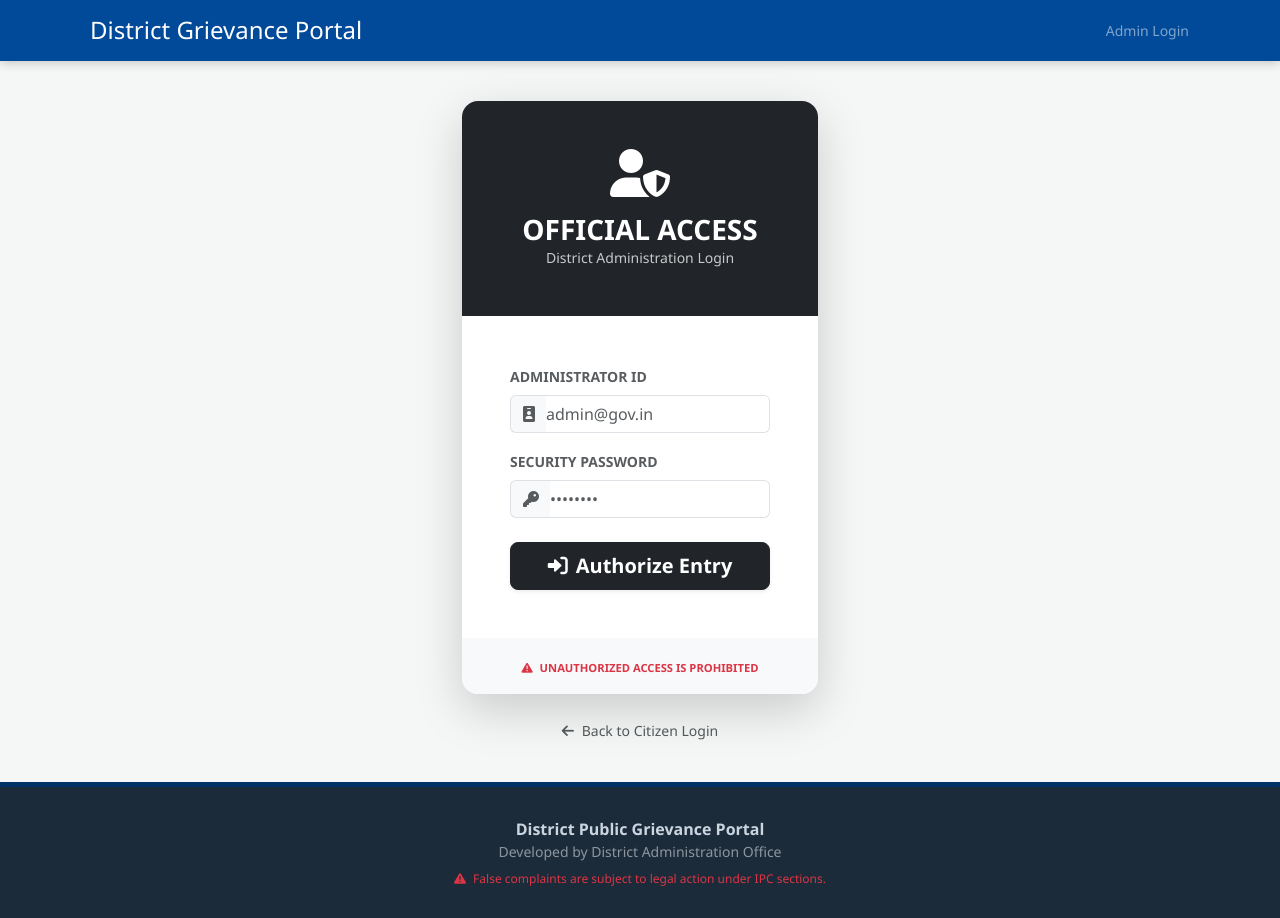
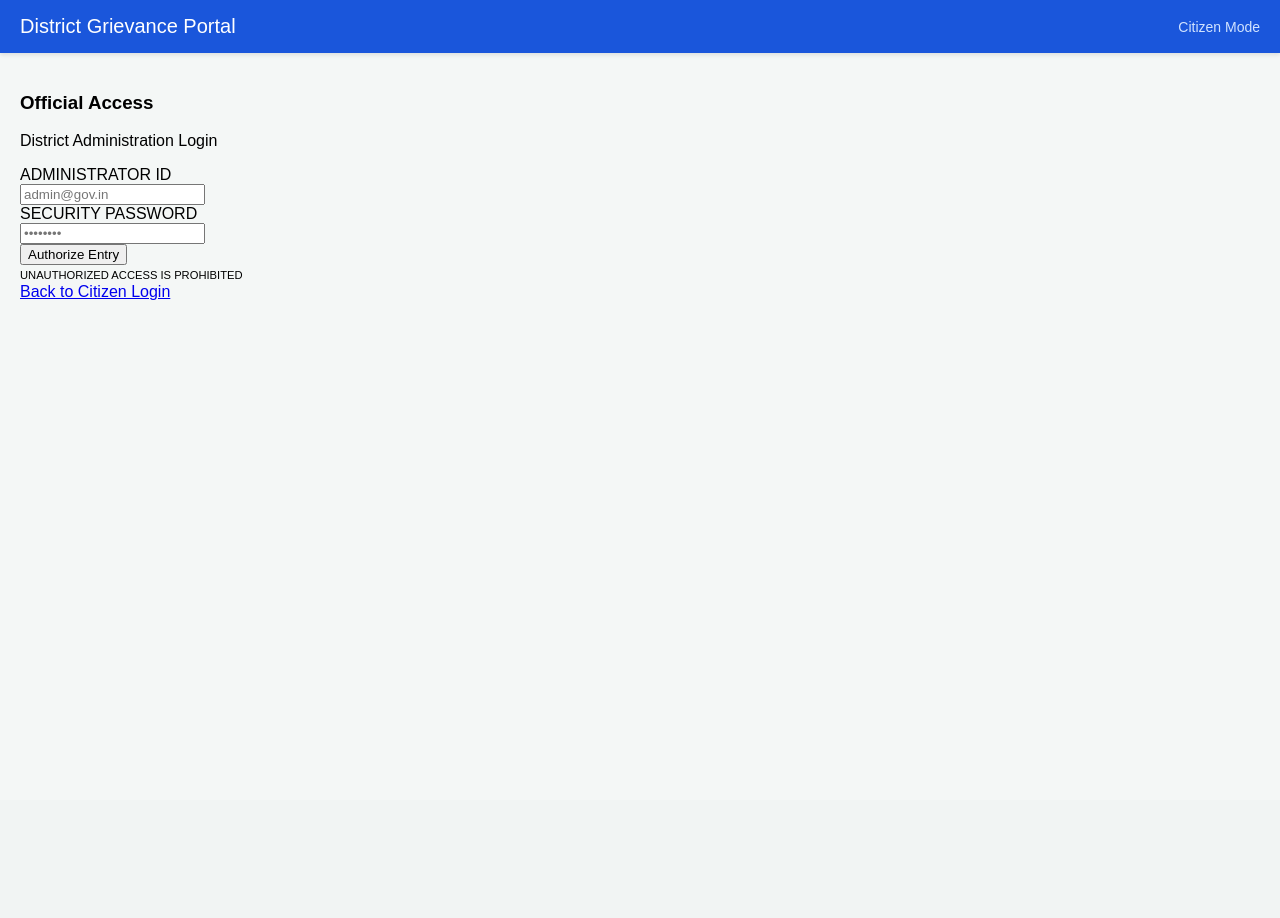
Before and after one commit to vikashpachahara/district-grievance-portal, a Flask app: page /admin in a window 1280 px wide. After the commit the page ends 300 px from the top, so only its background shows below. Run offline with Flask 3, Linux system fonts and the light colour scheme; some libraries are stand-ins or nearby versions.

Commit message:
Add files via upload

```diff
--- a/templates/base.html
+++ b/templates/base.html
@@ -3,110 +3,86 @@
 <head>
     <meta charset="UTF-8">
     <meta name="viewport" content="width=device-width, initial-scale=1.0">
-    <title>District Public Grievance Portal</title>
-    <link href="https://cdn.jsdelivr.net/npm/bootstrap@5.3.0/dist/css/bootstrap.min.css" rel="stylesheet">
-    <link rel="stylesheet" href="https://cdnjs.cloudflare.com/ajax/libs/font-awesome/6.0.0/css/all.min.css">
-
+    <title>District Grievance Portal</title>
     <style>
-        :root {
-            --gov-blue: #004a99;
-            --gov-dark-blue: #003366;
-            --bg-light: #f4f7f6;
+        body {
+            margin: 0;
+            font-family: Arial, sans-serif;
+            background-color: #f4f7f6;
+        }
+        /* Smart Navigation Bar */
+        .navbar {
+            background-color: #1a56db; /* Official Blue */
+            color: white;
+            padding: 15px 20px;
+            display: flex;
+            justify-content: space-between;
+            align-items: center;
+            box-shadow: 0 2px 4px rgba(0,0,0,0.1);
+        }
+        .navbar h2 {
+            margin: 0;
+            font-size: 20px;
+            font-weight: normal;
+        }
+        .nav-links {
+            display: flex;
+            align-items: center;
+            gap: 15px;
+        }
+        .nav-links a {
+            color: white;
+            text-decoration: none;
+            font-size: 14px;
+        }
+        .nav-links a:hover {
+            text-decoration: underline;
+        }
+        /* Buttons for Home/Logout */
+        .nav-btn {
+            background-color: white;
+            color: #1a56db;
+            padding: 5px 15px;
+            border-radius: 4px;
+            font-weight: bold;
+            border: 1px solid white;
+            transition: 0.2s;
+        }
+        .nav-btn:hover {
+            background-color: transparent;
+            color: white;
+            text-decoration: none;
         }
 
-        body {
-            font-family: 'Segoe UI', Roboto, sans-serif;
-            background-color: var(--bg-light);
-            display: flex;
-            flex-direction: column;
-            min-height: 100vh;
-        }
-
-        .gov-header {
-            background-color: var(--gov-blue);
-            color: white;
-            padding: 15px 0;
-            box-shadow: 0 2px 10px rgba(0,0,0,0.2);
-        }
-
-        .main-content {
-            flex: 1;
-            padding: 40px 0;
-        }
-
-        /* Responsive Grid for all icons we fixed earlier */
-        .icon-box {
-            height: 100px;
-            display: flex;
-            align-items: center;
-            justify-content: center;
-            margin-bottom: 15px;
-        }
-        .icon-box img {
-            max-height: 100%;
-            max-width: 100%;
-            object-fit: contain;
-        }
-
-        .gov-footer {
-            background-color: #1c2b3a;
-            color: #cbd5e0;
-            padding: 30px 0;
-            margin-top: auto;
-            border-top: 5px solid var(--gov-dark-blue);
-        }
-
-        /* Style for the "Back" buttons we used in many pages */
-        .breadcrumb-item a {
-            text-decoration: none;
-            color: var(--gov-blue);
-            font-weight: 500;
+        /* Main Content Container */
+        .content {
+            padding: 20px;
         }
     </style>
 </head>
 <body>
 
-    <header class="gov-header">
-        <div class="container d-flex justify-content-between align-items-center">
-            <h1 class="h4 m-0">
-                <a href="/" class="text-white text-decoration-none">
-                    <i class="fa-solid fa-building-flag me-2"></i>District Grievance Portal
-                </a>
-            </h1>
+    <div class="navbar">
+        <h2>District Grievance Portal</h2>
 
-            <div>
-                {% if session['user'] %}
-                    <span class="me-3 d-none d-md-inline small text-white-50">Citizen Mode</span>
-                    <a href="/dashboard" class="btn btn-sm btn-light me-2">Home</a>
-                    <a href="/logout" class="btn btn-sm btn-outline-light">Logout</a>
-                {% elif session['admin'] %}
-                    <span class="me-3 d-none d-md-inline small text-warning font-monospace">ADMIN ACCESS</span>
-                    <a href="/admin_dashboard" class="btn btn-sm btn-warning me-2">Panel</a>
-                    <a href="/logout" class="btn btn-sm btn-outline-light">Logout</a>
+        <div class="nav-links">
+            {% if 'user' in session or 'admin' in session %}
+                <a href="/dashboard" class="nav-btn">Home</a>
+                <a href="/logout" class="nav-btn">Logout</a>
+
+            {% else %}
+                {% if request.path == '/admin' %}
+                    <a href="/login" style="color: #d1e3ff;">Citizen Mode</a>
                 {% else %}
-                    <a href="/admin" class="btn btn-sm btn-link text-white-50 text-decoration-none">Admin Login</a>
+                    <a href="/admin" style="color: #d1e3ff;">Admin Login</a>
                 {% endif %}
-            </div>
+            {% endif %}
         </div>
-    </header>
+    </div>
 
-    <main class="main-content">
-        <div class="container">
-            {% block content %}{% endblock %}
-        </div>
-    </main>
+    <div class="content">
+        {% block content %}{% endblock %}
+    </div>
 
-    <footer class="gov-footer">
-        <div class="container text-center">
-            <p class="m-0 fw-bold">District Public Grievance Portal</p>
-            <p class="small text-white-50 mb-2">Developed by District Administration Office</p>
-            <p class="x-small m-0 text-danger" style="font-size: 0.75rem;">
-                <i class="fa-solid fa-triangle-exclamation me-1"></i>
-                False complaints are subject to legal action under IPC sections.
-            </p>
-        </div>
-    </footer>
-
-    <script src="https://cdn.jsdelivr.net/npm/bootstrap@5.3.0/dist/js/bootstrap.bundle.min.js"></script>
 </body>
 </html>
```
